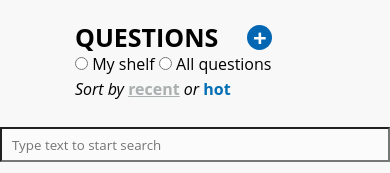
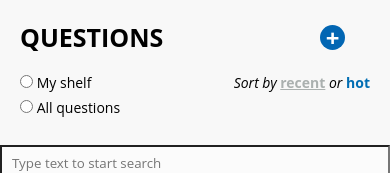
Before and after one commit to BogMW/questions, a plain HTML site: page index.html in a window 390 px wide. Shown: the top 173 px of the page. Drawn offline with Linux system fonts and the light colour scheme; a web font is replaced by a local one.

Commit message:
finished all-questions HEADER responsive

```diff
--- a/css/style.css
+++ b/css/style.css
@@ -73,11 +73,16 @@ header {
 .filter {
     margin-right: 60px;
 }
-.filter-bar div{
+.filter-bar>div{
     display: inline-block;
     line-height: 25px;
 }
-
+.filter-container .filter>div {
+    display: inline-block;
+}
+.filter-container>div, .logo-container>div {
+    display: inline-block;
+}
 
 .sort span {
     font-style: italic;
@@ -86,6 +91,7 @@ header {
     color: #026eb3;
     font-weight: bold;
     cursor: pointer;
+    display: inline-block;
 }
 .active-sort {
     color: #aab0af !important;
@@ -866,7 +872,7 @@ header {
 
 
 @media screen and (max-width: 930px) {
-    .filter-bar {
+    .single-questions .filter-bar {
         margin-left: 75px;
     }
     .profile-wrapper {
@@ -882,9 +888,22 @@ header {
         justify-content: space-around;
         margin-top: 10px;
     }
+    .filter-bar .add-question {
+        margin-right: 85px;
+    }
 }
 
 @media screen and (max-width: 700px) {
+    .filter-bar {
+        padding: 0 20px;
+    }
+    .logo-container {
+        display: inline-flex;
+        justify-content: space-between;
+    }
+    .filter-container {
+        margin-top: 20px;
+    }
     .left-bar, .right-bar {
         display: block;
         width: 100%;
@@ -999,6 +1018,26 @@ header {
 
 
 @media screen and (max-width: 525px) {
+    .logo-container, .filter-container {
+        display: inline-flex;
+        justify-content: space-between;
+        width: 100%;
+    }
+    .filter-container {
+        font-size: 14px;
+    }
+    .filter-container .filter>div {
+        display: block;
+    }
+    .filter-bar .add-question {
+        margin-right: 25px;
+    }
+    .filter-bar>div {
+        display: flex;
+    }
+    .filter-bar .filter {
+        margin-right: 25px;
+    }
     .questions {
         padding-bottom: 20px;
     }
--- a/views/questions.html
+++ b/views/questions.html
@@ -1,17 +1,26 @@
     <header>
         <div class="header-center">
             <div class="filter-bar">
+                <div class="logo-container">
                     <div class="logo">QUESTIONS</div>
                     <div class="add-question">+</div>
-                <div  class="filter">
+                </div>
+                <div class="filter-container">
+                    <div class="filter">
+                        <div>
                             <input ng-model="filter.name" type="radio" name="filter" value="2" id="filter1">
                             <label for="filter1">My shelf</label>
+                        </div>
+                        <div>
                             <input ng-model="filter.name" type="radio" name="filter" value="" id="filter2">
                             <label for="filter2">All questions</label>
+                        </div>
                     </div>
                     <div class="sort">
                         <span>Sort by</span> <div class="{{main.recentActive}}" ng-click="main.setSort('date')">recent</div> <span>or</span> <div class="{{main.hotActive}}" ng-click="main.setSort('votes')">hot</div>
                     </div>
+                </div>
+
             </div>
             <input placeholder="Type text to start search" ng-model="query">
         </div>
```
Lines whose indentation alone changed are shown as unchanged.
